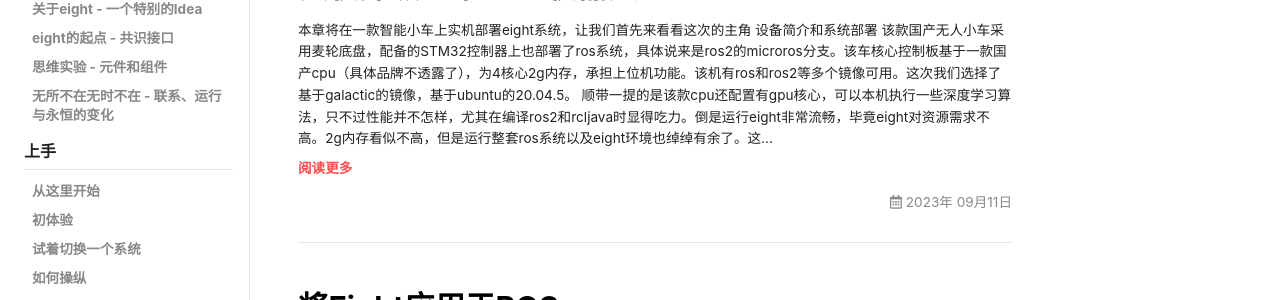
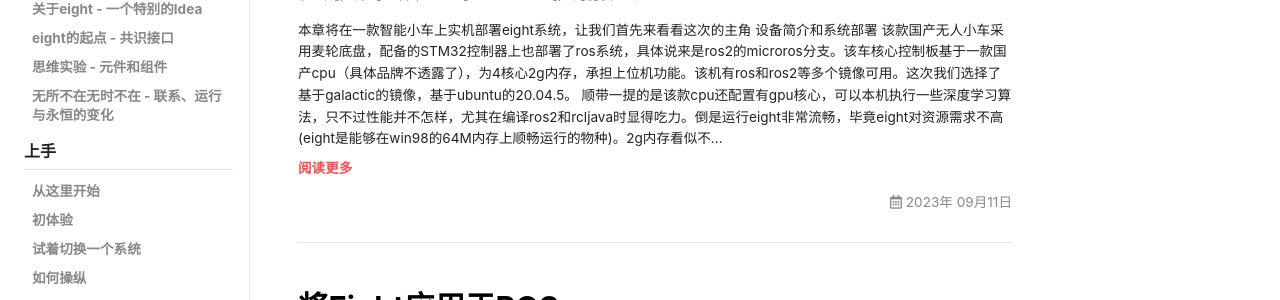
Before and after one commit to jekler/eight, a Jekyll site: the page built from index.html, in a window 1280 px wide. Shown: the part 173-473 px from the top of the page. Built offline with Jekyll 4.4.1, drawn with Linux system fonts in a browser that asks for light colours; nearby versions of some CDN libraries; the list of posts is cut into pages by our own code.

Commit message:
robot update

```diff
--- a/_posts/2023-9-11-ros-robot-with-eight-inside.md
+++ b/_posts/2023-9-11-ros-robot-with-eight-inside.md
@@ -37,7 +37,7 @@
 
 该款国产无人小车采用麦轮底盘，配备的STM32控制器上也部署了ros系统，具体说来是ros2的microros分支。该车核心控制板基于一款国产cpu（具体品牌不透露了），为4核心2g内存，承担上位机功能。该机有ros和ros2等多个镜像可用。这次我们选择了基于galactic的镜像，基于ubuntu的20.04.5。
 
-顺带一提的是该款cpu还配置有gpu核心，可以本机执行一些深度学习算法，只不过性能并不怎样，尤其在编译ros2和rcljava时显得吃力。倒是运行eight非常流畅，毕竟eight对资源需求不高。2g内存看似不高，但是运行整套ros系统以及eight环境也绰绰有余了。这就是它的真容。
+顺带一提的是该款cpu还配置有gpu核心，可以本机执行一些深度学习算法，只不过性能并不怎样，尤其在编译ros2和rcljava时显得吃力。倒是运行eight非常流畅，毕竟eight对资源需求不高(eight是能够在win98的64M内存上顺畅运行的物种)。2g内存看似不高，但是运行整套ros系统以及eight环境也绰绰有余了。这就是它的真容。
 
 ![ros无人车](/eight/assets/images/robot-1.jpg)
 
```
Also changed, not shown: docs/zh/5.2-ros-robot-with-eight-inside.md (+1 -1 lines).
